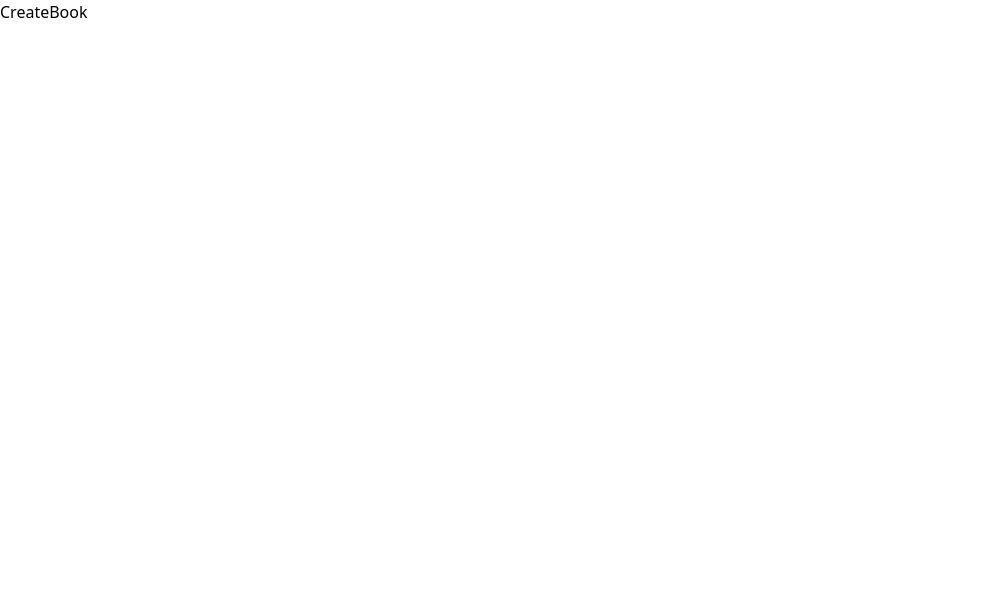
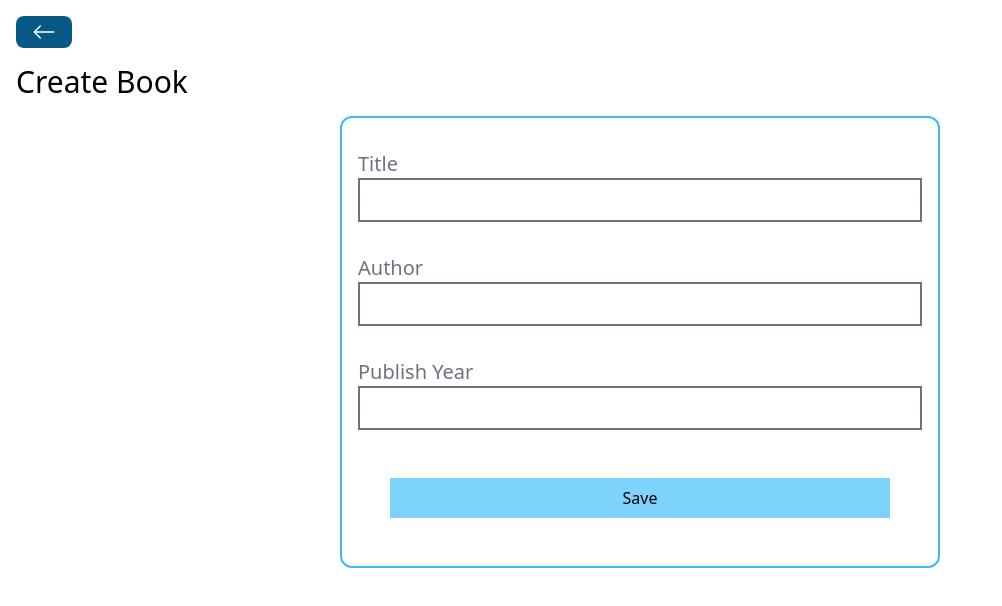
Before and after one commit to piyuminadee/Book-Store, a React (Vite) app in the folder frontend/: page /books/create in a window 1280 px wide. Shown: the top 606 px of the page, without its empty margins (0-1002 px from the left). Built offline with nearby package versions, Linux system fonts and the light colour scheme.

Commit message:
implement create book

```diff
--- a/frontend/src/pages/CreateBook.jsx
+++ b/frontend/src/pages/CreateBook.jsx
@@ -21,7 +21,36 @@ function CreateBook() {
         .post('http://localhost:3000/books/${id}')
   }
   return (
-    <div>CreateBook</div>
+    <div className='p-4'>
+      <BackButton />
+      <h1 className='text-3xl my-4'>Create Book</h1>
+      {loading ? <Spinner/> : ''}
+      <div className='flex flex-col border-2 border-sky-400 rounded-xl w-[600px] p-4 mx-auto'>
+       <div className='my-4'>
+         <label className='text-xl mr-4 text-gray-500'>Title</label>
+         <input
+            type='text' value={title} onChange={(e) => setTitle(e.target.value)}
+            className='border-2 border-gray-500 px-4 py-2 w-full'
+         />
+       </div>
+       <div className='my-4'>
+       <label className='text-xl mr-4 text-gray-500'>Author</label>
+         <input
+            type='text' value={author} onChange={(e) => setAuthor(e.target.value)}
+            className='border-2 border-gray-500 px-4 py-2 w-full'
+         />
+       </div>
+
+       <div className='my-4'>
+       <label className='text-xl mr-4 text-gray-500'>Publish Year</label>
+         <input
+            type='number' value={publishYear} onChange={(e) => setPublishYear(e.target.value)}
+            className='border-2 border-gray-500 px-4 py-2 w-full'
+         />
+       </div>
+         <button className='p-2 bg-sky-300 m-8' onClick={{handleSaveBook}}>Save</button>
+      </div>
+    </div>
   )
 }
 
--- a/frontend/src/pages/Home.jsx
+++ b/frontend/src/pages/Home.jsx
@@ -70,7 +70,7 @@ function Home() {
               <Link to={`/books/edit/${book._id}`}>
               <AiOutlineEdit className='text-2xl text-yellow-600' />
               </Link>
-              <Link to={`/books/details/${book._id}`}>
+              <Link to={`/books/delete/${book._id}`}>
               <MdOutlineDelete className='text-2xl text-red-600' />
               </Link>
              </div>
```
